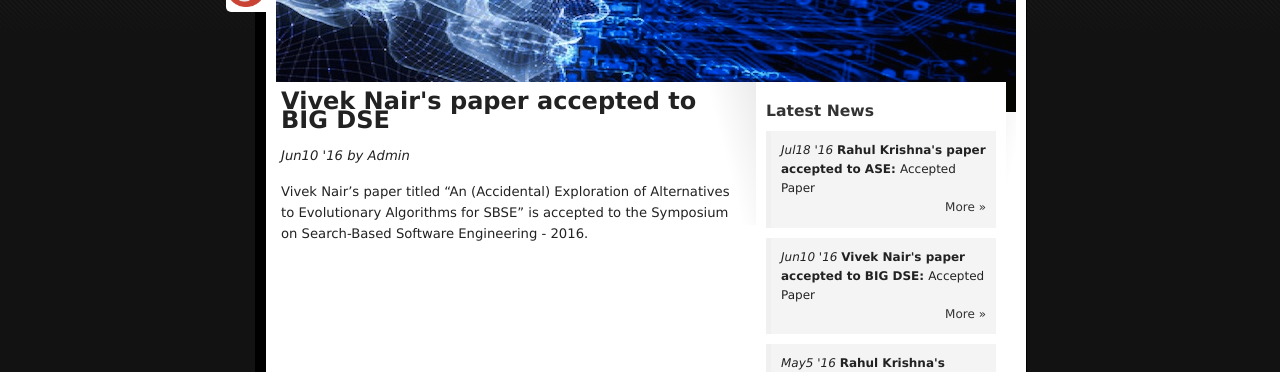
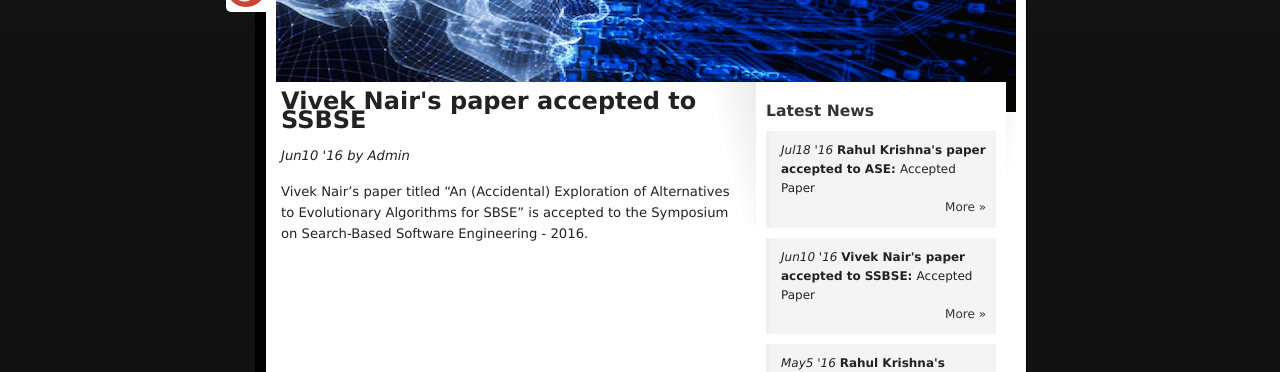
Before and after one commit to ai-se/ai-se.github.io, a Jekyll site: the page built from news/_posts/2016-06-10-Accident.md, in a window 1280 px wide. Shown: the part 216-588 px from the top of the page. Built offline with Jekyll 4.4.1, drawn with Linux system fonts in a browser that asks for light colours; Markdown is read by kramdown in place of the engine named in the settings; comment, search, counter and statistics services are not loaded.

Commit message:
Update 2016-06-10-Accident.md

```diff
--- a/news/_posts/2016-06-10-Accident.md
+++ b/news/_posts/2016-06-10-Accident.md
@@ -1,6 +1,6 @@
 ---
 layout: page
-title: Vivek Nair's paper accepted to BIG DSE
+title: Vivek Nair's paper accepted to SSBSE
 author: Admin
 excerpt: Accepted Paper
 ---
```
